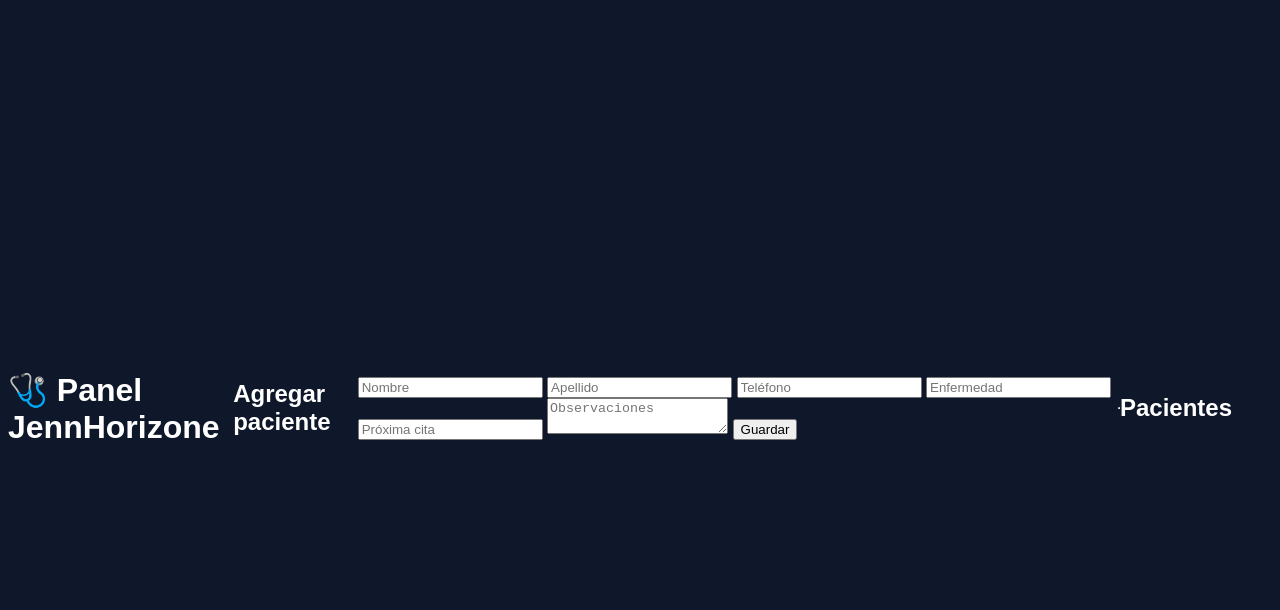
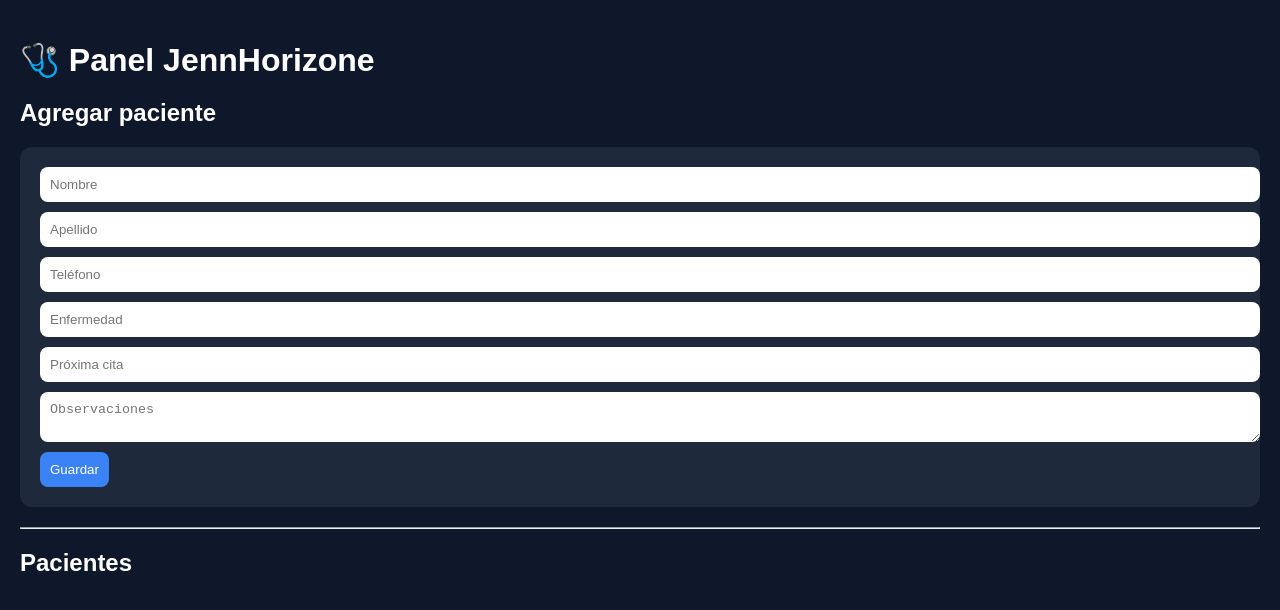
Before and after one commit to sebastiancvy/jennhorizone, a plain HTML site: page public/dashboard.html in a window 1280 px wide. Drawn offline with Linux system fonts and the light colour scheme; no server answers.

Commit message:
Update styles.css

```diff
--- a/public/styles.css
+++ b/public/styles.css
@@ -1,22 +1,52 @@
-
 body {
-  font-family: Arial;
+  font-family: Arial, sans-serif;
   background: #0f172a;
   color: white;
-  display: flex;
-  justify-content: center;
-  align-items: center;
-  height: 100vh;
+  margin: 0;
+  padding: 20px;
 }
 
-.container {
-  text-align: center;
+h1 {
+  margin-bottom: 20px;
 }
 
-.btn {
+form {
+  background: #1e293b;
+  padding: 20px;
+  border-radius: 12px;
+  margin-bottom: 20px;
+}
+
+input, textarea {
+  display: block;
+  width: 100%;
+  margin-bottom: 10px;
+  padding: 10px;
+  border-radius: 8px;
+  border: none;
+}
+
+button {
   background: #3b82f6;
-  padding: 10px 20px;
   color: white;
-  text-decoration: none;
-  border-radius: 10px;
+  border: none;
+  padding: 10px;
+  border-radius: 8px;
+  cursor: pointer;
 }
+
+button:hover {
+  background: #2563eb;
+}
+
+#lista {
+  list-style: none;
+  padding: 0;
+}
+
+#lista li {
+  background: #1e293b;
+  margin-bottom: 10px;
+  padding: 10px;
+  border-radius: 8px;
+}
```
